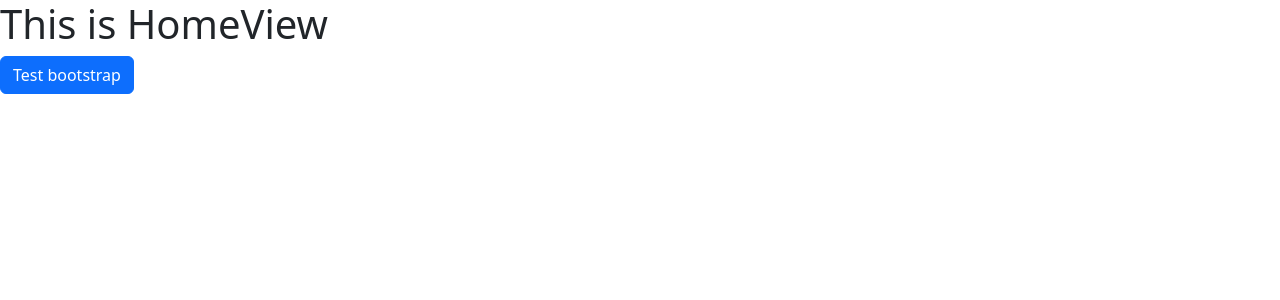
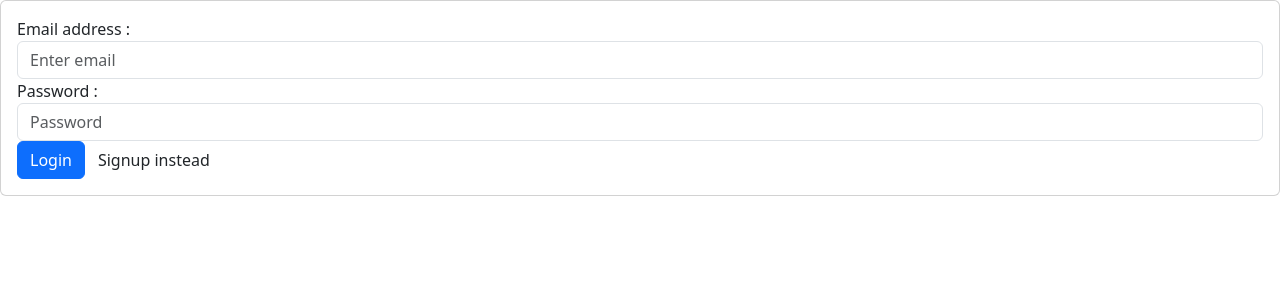
Before and after one commit to hamzatamry/ChatWebApp-front_end, a Vue app: page /#/home in a window 1280 px wide. Shown: the top 300 px of the page. Built offline with nearby package versions, Linux system fonts and the light colour scheme.

Commit message:
✨ - Adding authentication form to HomeView

```diff
--- a/src/views/HomeView.vue
+++ b/src/views/HomeView.vue
@@ -1,7 +1,22 @@
 <template>
-  <div>
-    <h1>This is HomeView</h1>
-    <button class="btn btn-primary">Test bootstrap</button>
+  <div class="card">
+    <div class="card-body">
+      <form @submit.prevent="submitForm">
+        <div class="form-group">
+          <label for="email">Email address : </label>
+          <input id="email" type="email" class="form-control"  name="email" v-model="email" placeholder="Enter email" />
+        </div>
+        <div class="form-group">
+          <label for="password">Password : </label>
+          <input id="password" type="password" class="form-control" name="password" v-model="password" placeholder="Password" />
+        </div>
+        <p v-if="!formIsValid" style="color: red;">The form is not valid</p>
+        <div>
+          <button class="btn btn-primary">{{ submitButtonCaption }}</button>
+          <div @click="switchAuthMode" class="btn">{{ switchModeButtonCaption }}</div>
+        </div>
+      </form>
+    </div>
   </div>
 </template>
 
@@ -10,5 +25,54 @@ import Vue from 'vue';
 
 export default Vue.extend({
   name: 'HomeView',
+  data() {
+    return {
+      email: '',
+      password: '',
+      formIsValid: true,
+      mode: 'login'
+    }
+  },
+  computed: {
+    submitButtonCaption() {
+      if (this.mode === 'login') {
+        return 'Login';
+      }
+      else {
+        return 'Signup';
+      }
+    },
+    switchModeButtonCaption() {
+      if (this.mode === 'login') {
+        return 'Signup instead';
+      }
+      else {
+        return 'Login instead';
+      }
+    }
+  },
+  methods: {
+    switchAuthMode() {
+      if (this.mode === 'login') {
+        this.mode = 'signup';
+      }
+      else {
+        this.mode = 'login';
+      }
+    },
+    validateForm() {
+      //validation logic
+
+      //changing formIsValid
+    },
+    submitForm() {
+      console.log(this.email);
+      console.log(this.password);
+      console.log(this.mode);
+
+      console.log(this.email + " " + this.password);
+      this.$router.push({ name: 'messages'});
+    }
+  }
 });
 </script>
```
